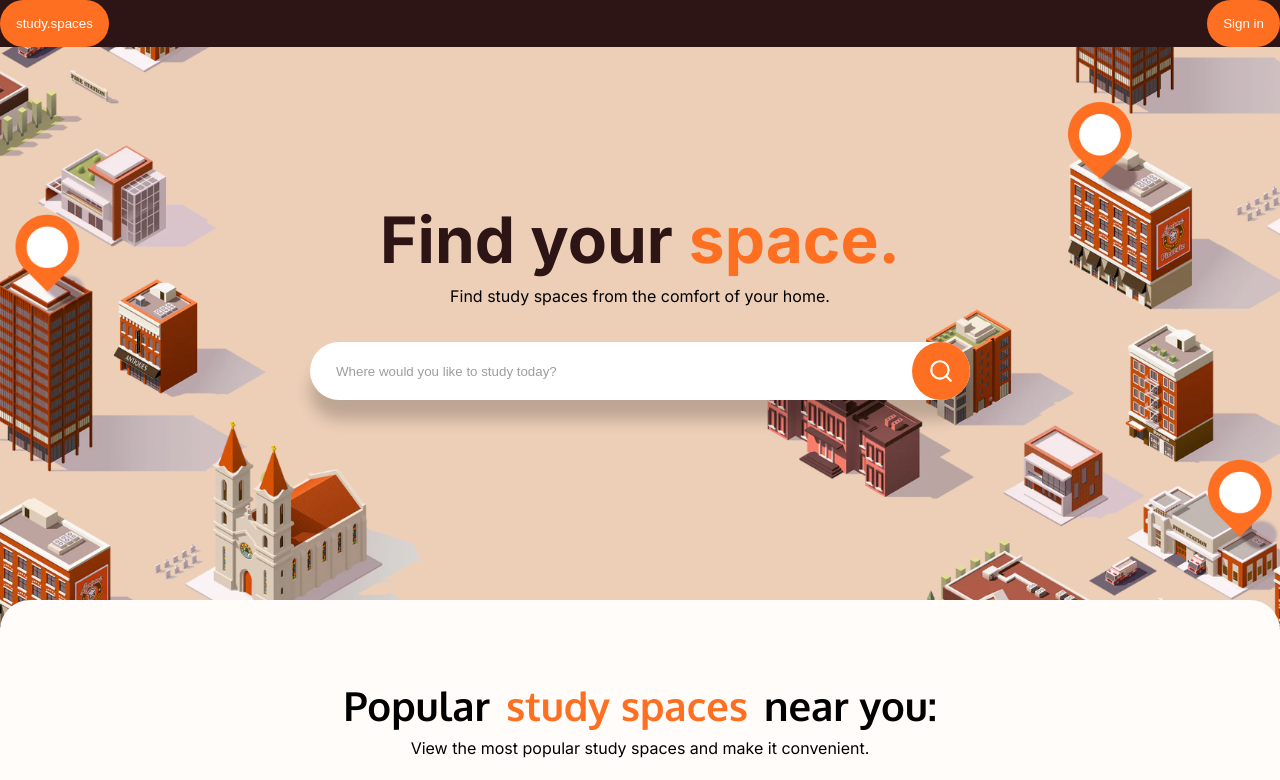
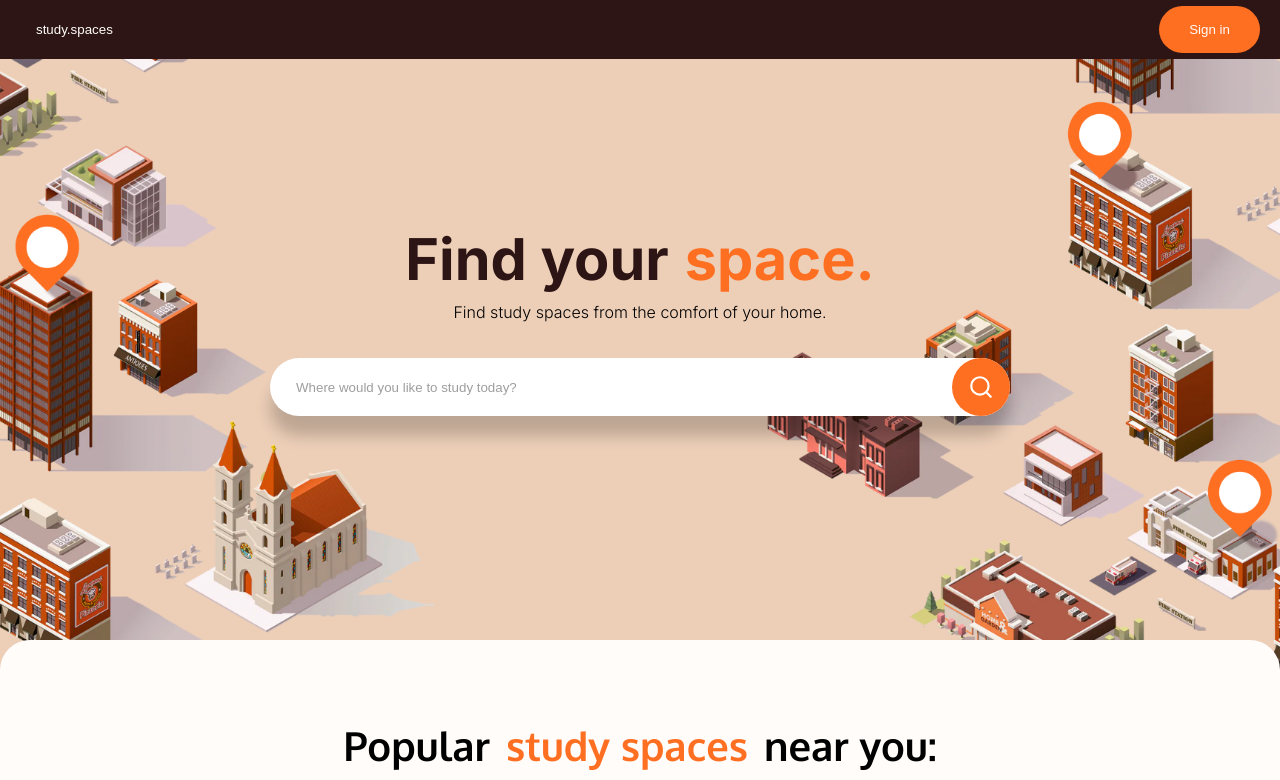
Before and after one commit to stevenxu27/studyspaces, a React (Create React App) app in the folder frontend/: page / in a window 1280 px wide. Shown: the top 780 px of the page. Built offline with nearby package versions, Linux system fonts and the light colour scheme.

Commit message:
pages are connected
who puts pepper in a banh mi

```diff
--- a/frontend/public/index.css
+++ b/frontend/public/index.css
@@ -25,7 +25,7 @@ h1 {
   color: var(--dark-color);
   margin: 0;
   font-family: "Inter", sans-serif;
-  font-size: 4rem;
+  font-size: 3.6rem;
 }
 
 h2 {
@@ -42,7 +42,7 @@ h4 {
 p {
   margin-top: 0.5rem;
   font-family: "Inter", sans-serif;
-  font-size: 1rem;
+  font-weight: 300;
 }
 
 span {
@@ -77,6 +77,7 @@ button:hover {
 }
 
 nav {
+  padding-block: 6px;
   z-index: 1000;
   position: fixed;
   width: 100%;
@@ -100,7 +101,7 @@ nav {
   flex-direction: column;
   align-items: center;
   justify-content: center;
-  height: 75vh;
+  height: 80vh;
 }
 footer {
   z-index: 100;
@@ -188,7 +189,7 @@ footer {
 }
 
 .listingComponent:hover {
-  transform: scale(1.2);
+  transform: scale(1.1);
 }
 
 .listingDesc {
@@ -306,7 +307,7 @@ footer {
   color: #9e9e9e;
   text-align: left;
   text-indent: 26px;
-  width: 660px;
+  width: 740px;
   border: none;
   border-radius: 100px;
   box-shadow: 0 20px 15px rgba(0, 0, 0, 0.2);
--- a/frontend/src/components/MainStudySpace.tsx
+++ b/frontend/src/components/MainStudySpace.tsx
@@ -1,4 +1,5 @@
 import React from 'react';
+import RedirectButton from './RedirectButton.tsx';
 
 export default function MainStudySpace(props) {
   return (
@@ -8,7 +9,7 @@ export default function MainStudySpace(props) {
             <h4>{props.name}</h4>
             <p>{props.desc}</p>
         </div>
-        <button className="orange-button">Go</button>
+        <RedirectButton path='/view-building' text="Go"/>
     </div>
   );
 }
--- a/frontend/src/components/NavBar.tsx
+++ b/frontend/src/components/NavBar.tsx
@@ -10,8 +10,8 @@ const NavBar = () => {
     };
     return (
         <nav>
-            <RedirectButton path='/' text="study.spaces"/>
-            <button>Sign in</button>
+            <RedirectButton path='/' text="study.spaces" type="home" />
+            <RedirectButton text="Sign in" type="login"/>
         </nav>
     );
 }
--- a/frontend/src/components/RedirectButton.tsx
+++ b/frontend/src/components/RedirectButton.tsx
@@ -8,12 +8,19 @@ const RedirectButton = (props) => {
         navigate(props.path);
     };
 
-    return (
-        <button onClick={handleViewBuildingClick}>
-            {props.text && <span>{props.text}</span>}
-            {props.icon && <img src={props.icon} width="26px" height="auto" alt="Icon" />}
+    const buttonStyle = {
+        marginLeft: props.type === 'home' ? '20px' : '0',
+        backgroundColor: props.type === 'home' ? 'transparent' : '',
+        marginRight: props.type === 'login' ? '20px' : '0',
+        paddingInline: props.type === 'login' ? '30px' : '',
+      };
+
+      return (
+        <button onClick={handleViewBuildingClick} style={buttonStyle}>
+          {props.text && <span>{props.text}</span>}
+          {props.icon && <img src={props.icon} width="26px" height="auto" alt="Icon" />}
         </button>
-    );
+      );
 }
 
 export default RedirectButton;
--- a/frontend/src/pages/Landing.jsx
+++ b/frontend/src/pages/Landing.jsx
@@ -21,7 +21,7 @@ const Landing = () => {
       <div id="background">
         <div className="titleSection">
           <LandingTitle title="Find your" orangeTitle="space." desc="Find study spaces from the comfort of your home." />
-          <SearchBar query="Where would you like to study today?" onClickPath="/view-building"/>
+          <SearchBar query="Where would you like to study today?" onClickPath="/main"/>
         </div>
         <div id="mainSection">
           <MainTitle title="Popular" orangeTitle="study spaces" endTitle="near you:" desc="View the most popular study spaces and make it convenient." />
```
Also changed, not shown: frontend/public/images/41216872_lZbFvgTKh_3SPzP2KgKXa2KeTHeX7TAhFKQ-lYFSYX8.jpg (added), frontend/public/images/ubc-irving-k-barber-learning-centre_23048531806_o-min.jpg (added).
